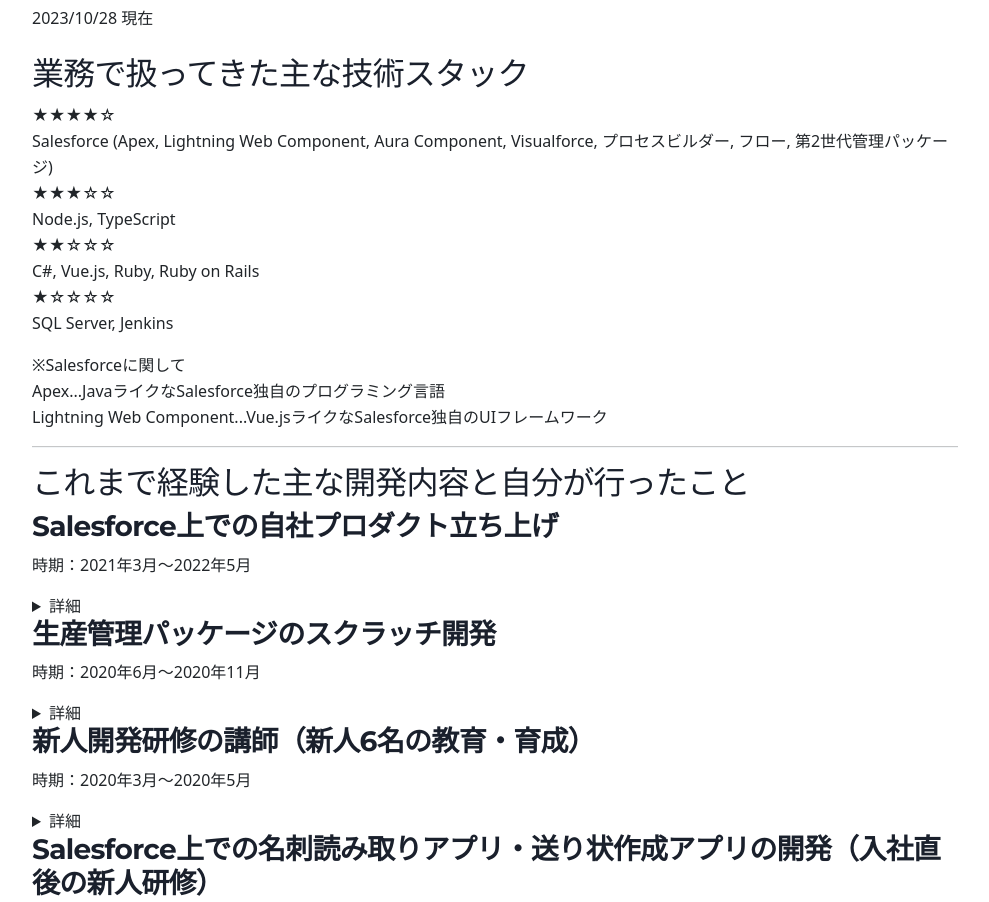
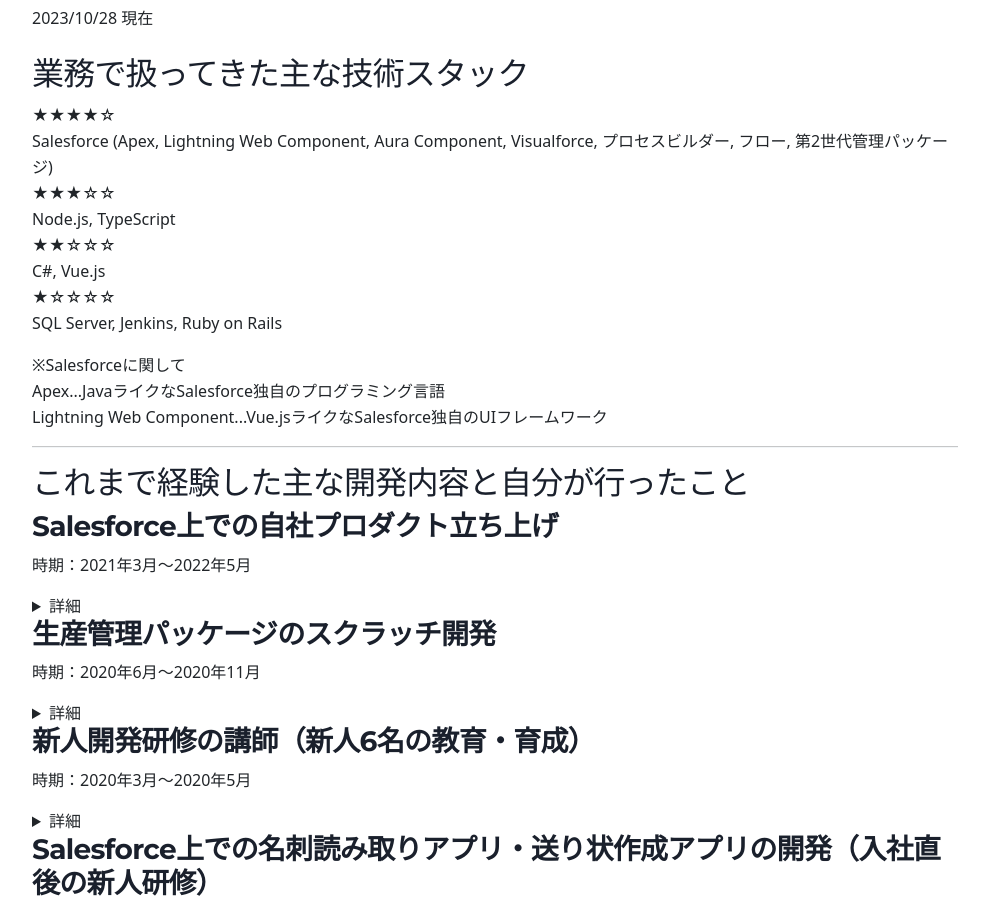
Before and after one commit to shin4488/dev-log, a Gatsby site: page /about in a window 1280 px wide. Shown: the part 3501-4403 px from the top of the page, without its empty margins (50-1039 px from the left). Built offline with nearby package versions, Linux system fonts and the light colour scheme; Gatsby itself is replaced by a stand-in of ours.

Commit message:
i noticed that my rails skill was lower then i had thought

```diff
--- a/content/resume/index.md
+++ b/content/resume/index.md
@@ -11,9 +11,9 @@
 ★★★☆☆
 Node.js, TypeScript
 ★★☆☆☆
-C#, Vue.js, Ruby, Ruby on Rails
+C#, Vue.js
 ★☆☆☆☆
-SQL Server, Jenkins
+SQL Server, Jenkins, Ruby on Rails
 
 ※Salesforceに関して
 Apex...JavaライクなSalesforce独自のプログラミング言語
```
